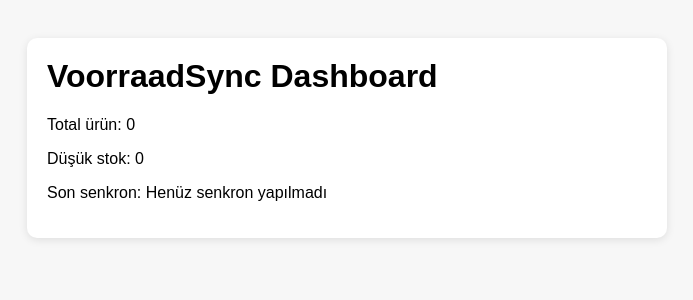
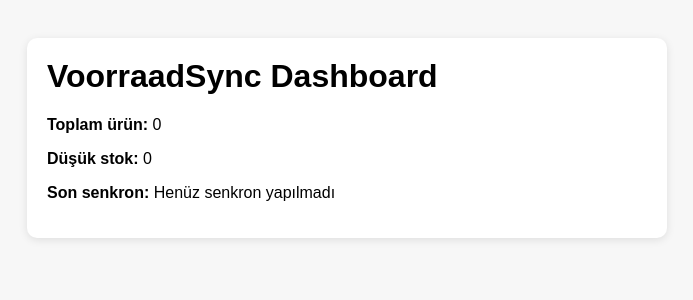
Before and after one commit to denmedia-dm/voorraadsync-backend, a FastAPI app: page /dashboard in a window 1280 px wide. Shown: the top 300 px of the page, without its empty margins (11-704 px from the left). Run offline with FastAPI, Linux system fonts and the light colour scheme.

Commit message:
Update dashboard.html

```diff
--- a/templates/dashboard.html
+++ b/templates/dashboard.html
@@ -1,7 +1,10 @@
 {% extends "base.html" %}
 {% block content %}
+
 <h1>{{ data.title }}</h1>
-<p>Total ürün: {{ data.total_products }}</p>
-<p>Düşük stok: {{ data.low_stock }}</p>
-<p>Son senkron: {{ data.last_sync }}</p>
+
+<p><strong>Toplam ürün:</strong> {{ data.total_products }}</p>
+<p><strong>Düşük stok:</strong> {{ data.low_stock }}</p>
+<p><strong>Son senkron:</strong> {{ data.last_sync }}</p>
+
 {% endblock %}
```
